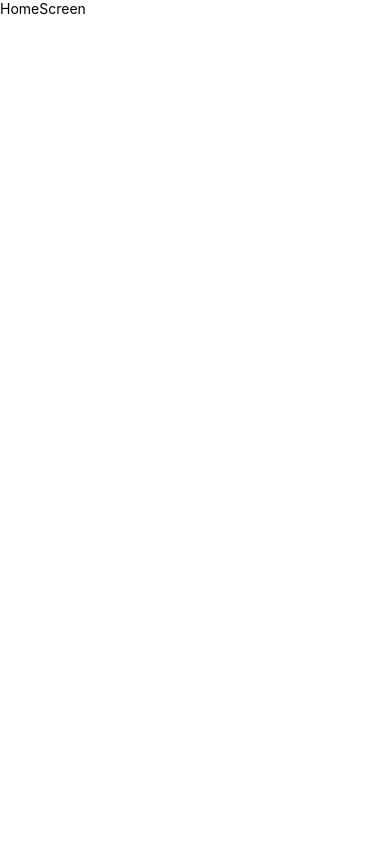
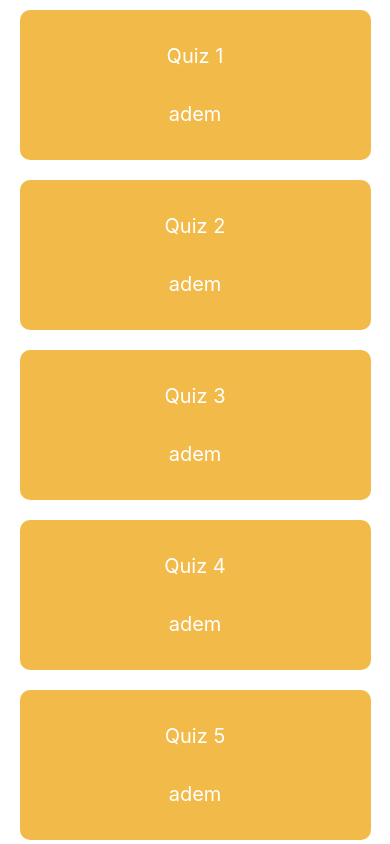
Before and after one commit to ademhatay/native-quiz-app, a React Native app: screen / in a window 390 px wide. Built offline with nearby package versions, Linux system fonts and the light colour scheme.

Commit message:
homescreen

```diff
--- a/App.js
+++ b/App.js
@@ -1,5 +1,4 @@
-import { Home } from './app/screens';
-
+import { Home } from "./app/screens"
 
 export default function App() {
 	return <>
--- /dev/null
+++ b/app/components/MenuCard.jsx
@@ -0,0 +1,30 @@
+import { StyleSheet, Text, TouchableOpacity, View } from 'react-native'
+import React from 'react'
+
+const MenuCard = ({ title = 'Hello', author, ...otherProps }) => {
+	return <>
+		<TouchableOpacity style={styles.menuCard} {...otherProps}>
+			<View style={{ flex: 1, alignItems: 'center', justifyContent: 'space-evenly' }}>
+
+				<Text style={{ color: "#fff", fontSize: 20 }}>{title}</Text>
+				{author && <Text style={{ color: "#fff", fontSize: 20 }}>{author}</Text>}
+			</View>
+		</TouchableOpacity>
+	</>
+}
+
+export default MenuCard
+
+const styles = StyleSheet.create({
+	menuCard: {
+		width: "90%",
+		height: 150,
+		backgroundColor: "#f2ba49",
+		borderRadius: 10,
+		marginVertical: 10,
+	},
+	icon: {
+		width: 70,
+		height: 70
+	},
+})
--- a/app/screens/HomeScreen.jsx
+++ b/app/screens/HomeScreen.jsx
@@ -1,9 +1,22 @@
-import { View, Text } from 'react-native'
+import { View, Text, ScrollView } from 'react-native'
 import React from 'react'
+import Screen from './Screen'
+import MenuCard from '../components/MenuCard'
 
 const Home = () => {
 	return <>
-		<Text>HomeScreen</Text>
+		<Screen>
+			<ScrollView className="w-full bg-white">
+				<View className="flex-1 items-center">
+					<MenuCard title="Quiz 1" author="adem" />
+					<MenuCard title="Quiz 2" author="adem" />
+					<MenuCard title="Quiz 3" author="adem" />
+					<MenuCard title="Quiz 4" author="adem" />
+					<MenuCard title="Quiz 5" author="adem" />
+					<MenuCard title="Quiz 6" author="adem" />
+				</View>
+			</ScrollView>
+		</Screen>
 	</>
 }
 
--- /dev/null
+++ b/app/screens/Screen.jsx
@@ -0,0 +1,19 @@
+import { View, Platform, StatusBar, StyleSheet } from 'react-native'
+import React from 'react'
+
+const Screen = ({ children }) => {
+	return <>
+		<View style={styles.container}>
+			{children}
+		</View>
+	</>
+}
+
+export default Screen
+
+const styles = StyleSheet.create({
+	container: {
+		flex: 1,
+		paddingTop: Platform.OS === 'android' ? StatusBar.currentHeight : 0
+	},
+})
--- a/tailwind.config.js
+++ b/tailwind.config.js
@@ -1,6 +1,6 @@
 /** @type {import('tailwindcss').Config} */
 module.exports = {
-	content: ["./App.{js,jsx,ts,tsx}", "./screens/**/*.{js,jsx,ts,tsx}"],
+	content: ["./App.{js,jsx,ts,tsx}", "app/**/*.{js,jsx,ts,tsx}"],
 	theme: {
 		extend: {},
 	},
```
